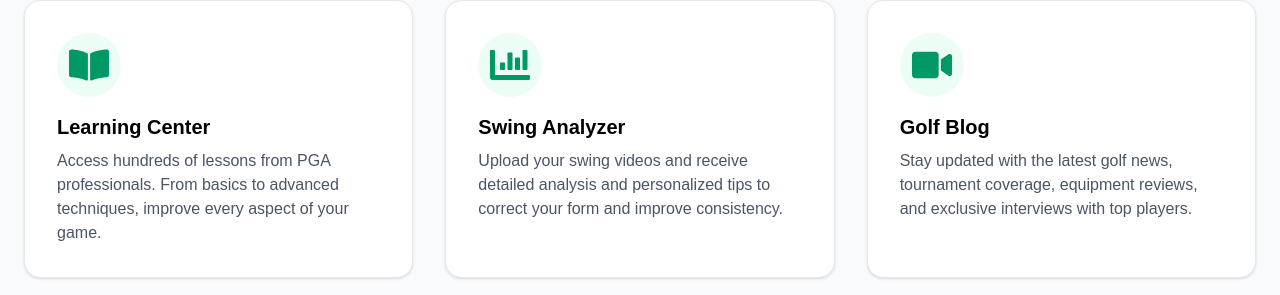
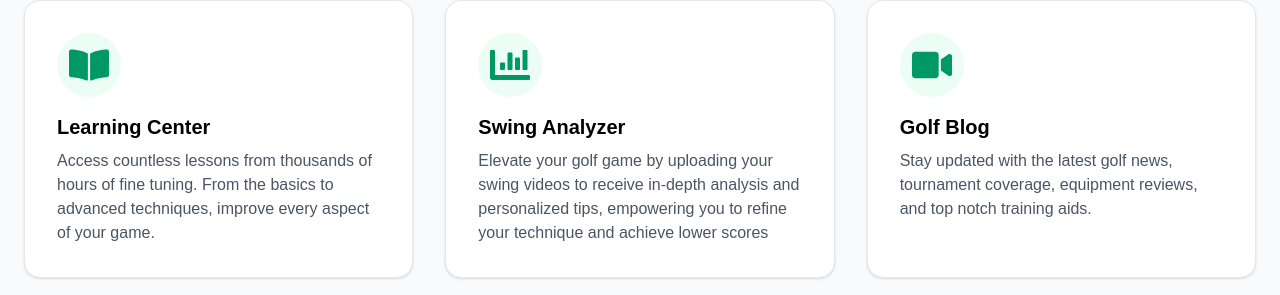
Before and after one commit to Business-Portfolio/Golf-Site, a Next.js app in the folder golf-site/: page / in a window 1280 px wide. Shown: the part 921-1216 px from the top of the page. Built offline with nearby package versions, Linux system fonts and the light colour scheme.

Commit message:
edited features section wording

```diff
--- a/golf-site/src/components/Features.tsx
+++ b/golf-site/src/components/Features.tsx
@@ -6,19 +6,19 @@ export default function Features() {
       icon: <FaBookOpen className="h-10 w-10 text-emerald-600" />,
       title: "Learning Center",
       description:
-        "Access hundreds of lessons from PGA professionals. From basics to advanced techniques, improve every aspect of your game.",
+        "Access countless lessons from thousands of hours of fine tuning. From the basics to advanced techniques, improve every aspect of your game.",
     },
     {
       icon: <FaChartBar className="h-10 w-10 text-emerald-600" />,
       title: "Swing Analyzer",
       description:
-        "Upload your swing videos and receive detailed analysis and personalized tips to correct your form and improve consistency.",
+        "Elevate your golf game by uploading your swing videos to receive in-depth analysis and personalized tips, empowering you to refine your technique and achieve lower scores",
     },
     {
       icon: <FaVideo className="h-10 w-10 text-emerald-600" />,
       title: "Golf Blog",
       description:
-        "Stay updated with the latest golf news, tournament coverage, equipment reviews, and exclusive interviews with top players.",
+        "Stay updated with the latest golf news, tournament coverage, equipment reviews, and top notch training aids.",
     },
   ]
 
```
